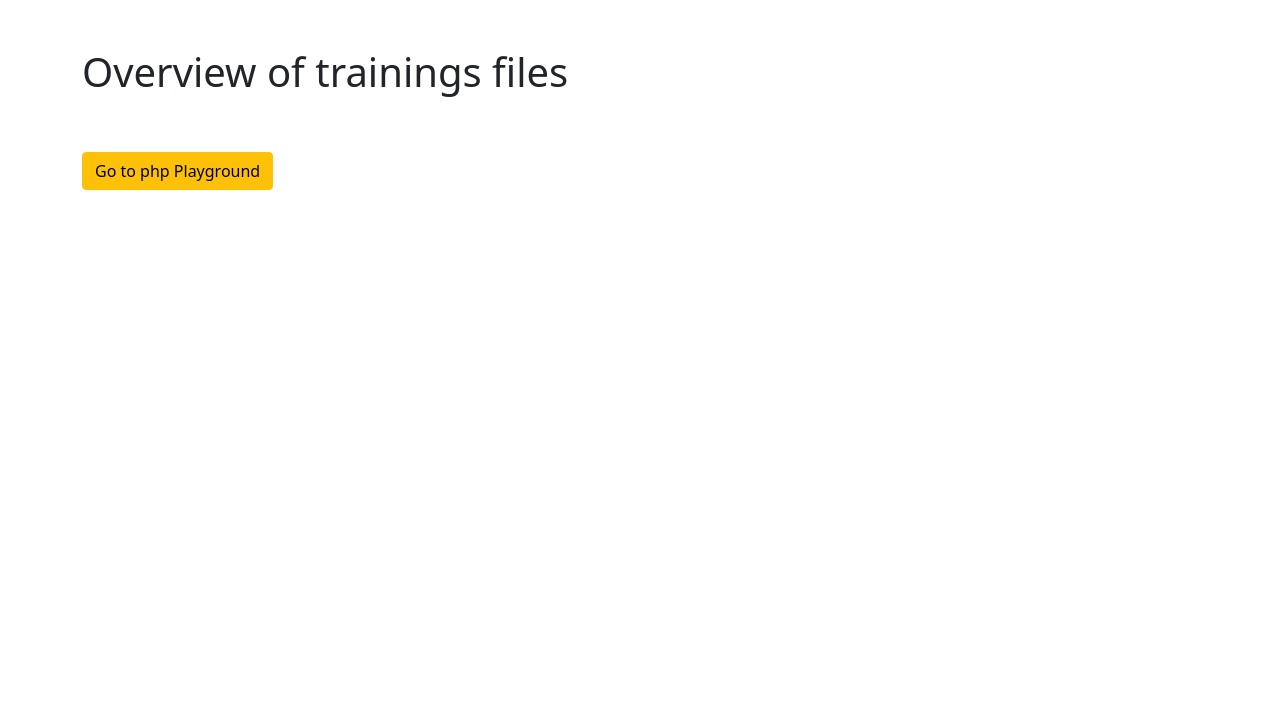
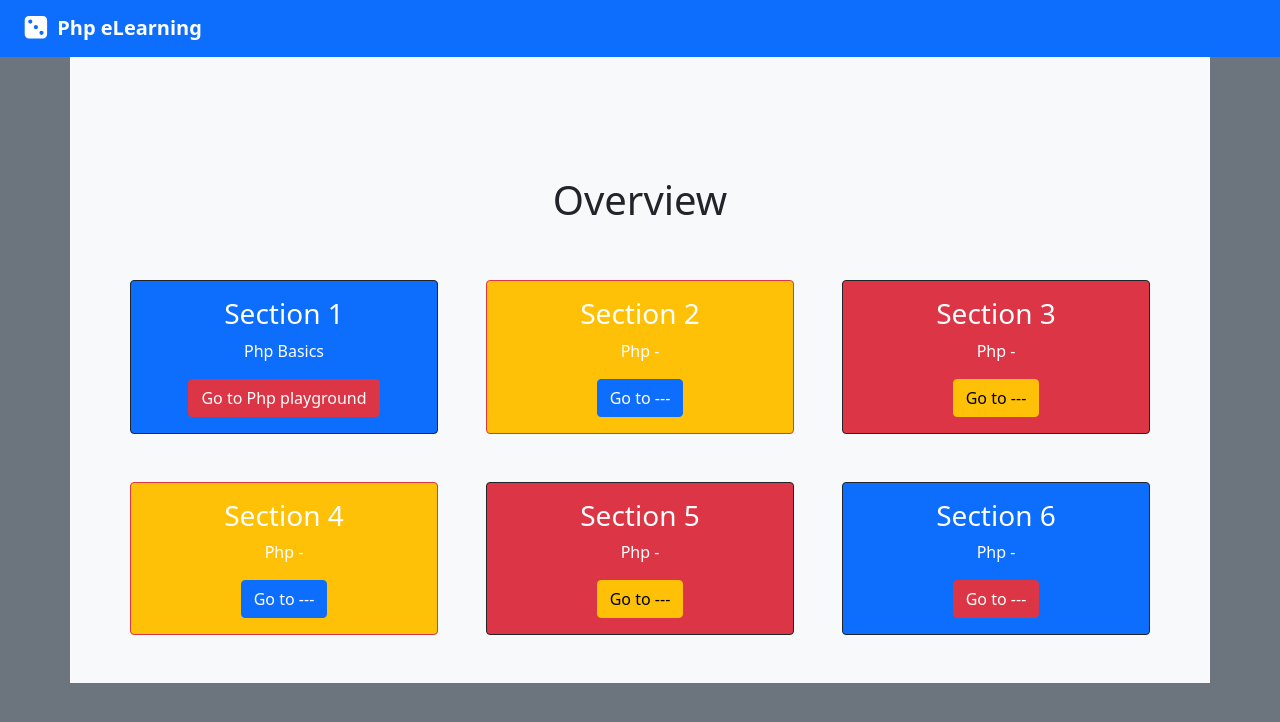
Before and after one commit to r3zafa/php_elearning, a PHP site: page / in a window 1280 px wide. Shown: the top 722 px of the page. Run offline with PHP 8.4, Linux system fonts and the light colour scheme.

Commit message:
index.php html and css

```diff
--- a/index.php
+++ b/index.php
@@ -6,19 +6,84 @@
     <meta http-equiv="X-UA-Compatible" content="IE=edge">
     <meta name="viewport" content="width=device-width, initial-scale=1.0">
     <link href="https://cdn.jsdelivr.net/npm/bootstrap@5.0.1/dist/css/bootstrap.min.css" rel="stylesheet" integrity="sha384-+0n0xVW2eSR5OomGNYDnhzAbDsOXxcvSN1TPprVMTNDbiYZCxYbOOl7+AMvyTG2x" crossorigin="anonymous">
-    <title>Start page</title>
+    <link rel="stylesheet" href="app.css">
+    <title>home</title>
 </head>
 
-<body>
-    <div class="container">
+<body class="bg-secondary">
+    <nav class="navbar navbar-dark bg-primary fixed-top">
+        <a class="navbar-brand px-4" href="#">
+            <svg xmlns="http://www.w3.org/2000/svg" width="28" height="28" fill="currentColor" class="bi bi-dice-3-fill" viewBox="0 0 19 20">
+                <path d="M3 0a3 3 0 0 0-3 3v10a3 3 0 0 0 3 3h10a3 3 0 0 0 3-3V3a3 3 0 0 0-3-3H3zm2.5 4a1.5 1.5 0 1 1-3 0 1.5 1.5 0 0 1 3 0zm8 8a1.5 1.5 0 1 1-3 0 1.5 1.5 0 0 1 3 0zM8 9.5a1.5 1.5 0 1 1 0-3 1.5 1.5 0 0 1 0 3z" />
+            </svg>
+            Php eLearning
+        </a>
+    </nav>
+    <main role="main" class="container bg-light">
+        <br>
+        <h1 class="text-center pt-5 pb-5 mt-5">Overview</h1>
 
-        <h1 class="mt-5">Overview of trainings files</h1>
-        <a type="button" class="btn btn-warning mt-5" href="/section1/playground.php"> Go to php Playground </a>
+        <div class="row row-cols-2 row-cols-lg-3 g-3 g-lg-5 pb-5 px-5 text-white text-center">
 
+            <div class=" col">
+                <div class="card bg-primary border-dark">
+                    <div class="card-body">
+                        <h3 class="card-title">Section 1</h3>
+                        <p class="card-text">Php Basics</p>
+                        <a class="btn btn-danger" href="/section1/playground.php"> Go to Php playground </a>
+                    </div>
+                </div>
+            </div>
 
+            <div class=" col">
+                <div class="card border-danger bg-warning">
+                    <div class="card-body">
+                        <h3 class="card-title">Section 2</h3>
+                        <p class="card-text">Php - </p>
+                        <a class="btn btn-primary" href="#"> Go to --- </a>
+                    </div>
+                </div>
+            </div>
+            <div class=" col">
+                <div class="card border-dark bg-danger">
+                    <div class="card-body">
+                        <h3 class="card-title">Section 3</h3>
+                        <p class="card-text">Php - </p>
+                        <a class="btn btn-warning" href="#"> Go to --- </a>
+                    </div>
+                </div>
+            </div>
+            <div class=" col">
+                <div class="card border-danger bg-warning">
+                    <div class="card-body">
+                        <h3 class="card-title">Section 4</h3>
+                        <p class="card-text">Php - </p>
+                        <a class="btn btn-primary" href="#"> Go to --- </a>
+                    </div>
+                </div>
+            </div>
+            <div class=" col">
+                <div class="card border-dark bg-danger">
+                    <div class="card-body">
+                        <h3 class="card-title">Section 5</h3>
+                        <p class="card-text">Php - </p>
+                        <a class="btn btn-warning" href="#"> Go to --- </a>
+                    </div>
+                </div>
+            </div>
 
-    </div>
+            <div class=" col">
+                <div class="card bg-primary border-dark">
+                    <div class="card-body">
+                        <h3 class="card-title">Section 6</h3>
+                        <p class="card-text">Php -</p>
+                        <a class="btn btn-danger" href="#"> Go to --- </a>
+                    </div>
+                </div>
+            </div>
+        </div>
 
+    </main>
 
 </body>
 
--- /dev/null
+++ b/section1/app.css
@@ -0,0 +1,11 @@
+        body {
+            padding-top: 3.5rem;
+        }
+
+        a {
+            font-weight: 600;
+        }
+
+        br {
+            padding: auto;
+        }
```
Also changed, not shown: section1/playground.php (+32 -5 lines).
